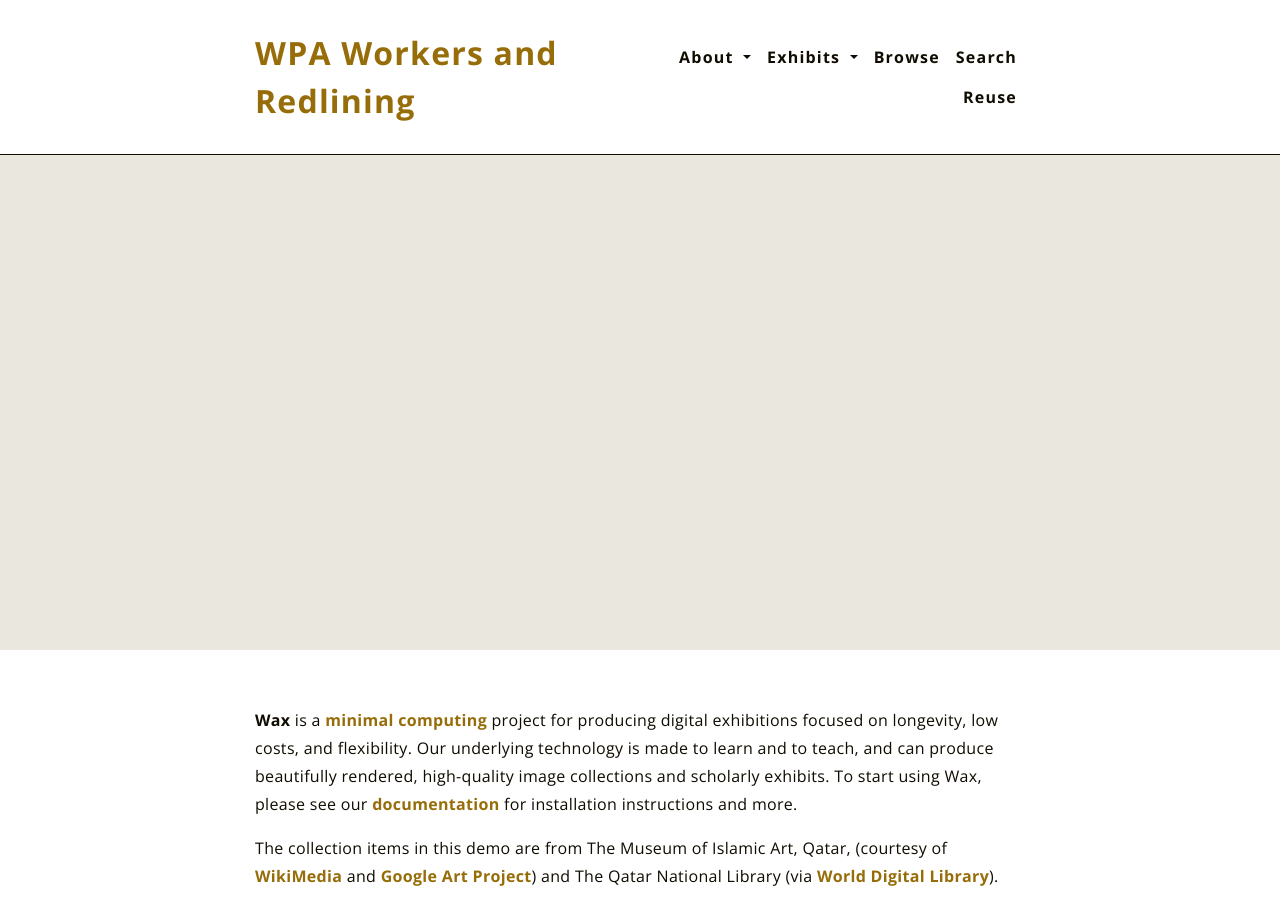
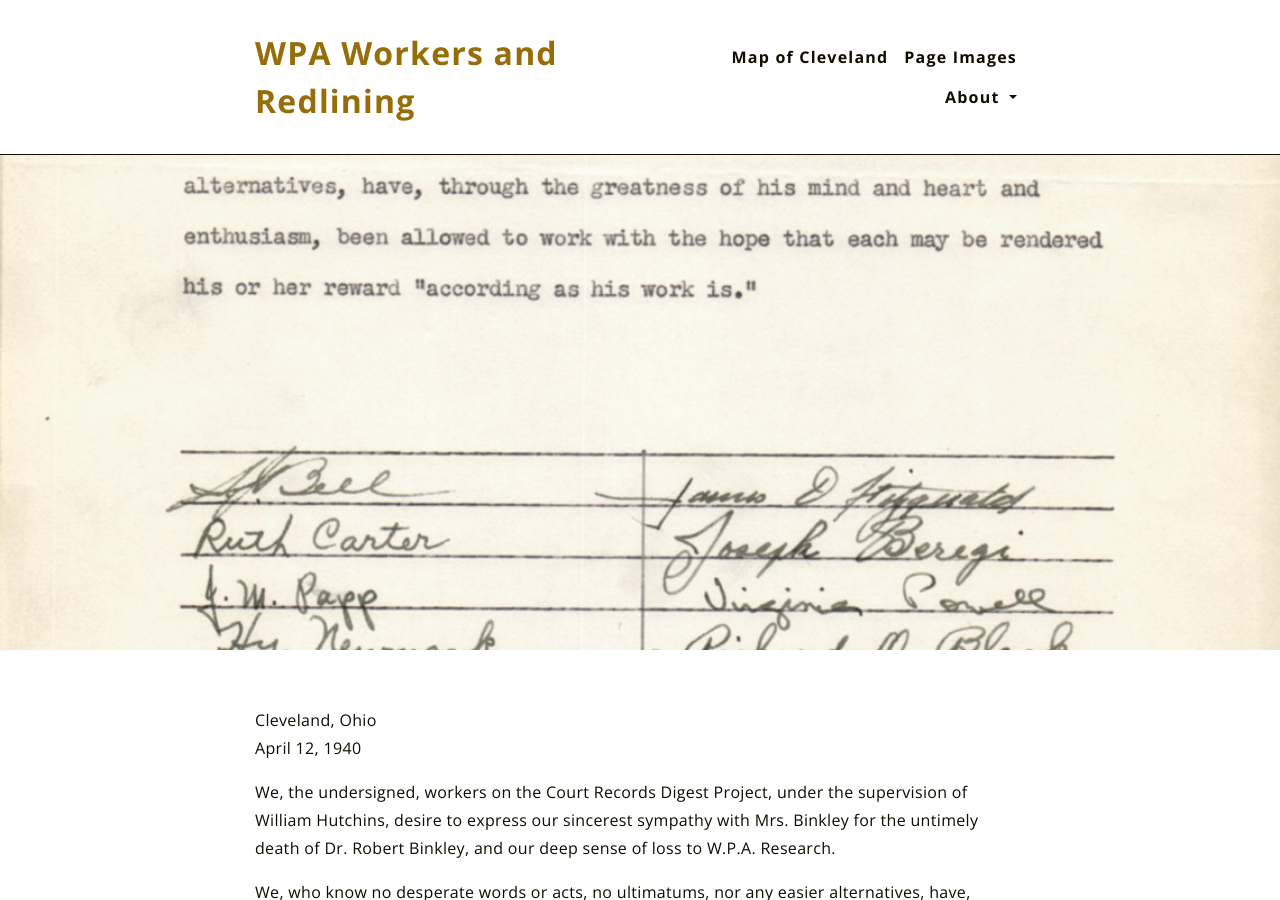
Before and after one commit to pbinkley/wpa-workers, a Jekyll site: the page built from index.md, in a window 1280 px wide and 900 px high. Built offline with Jekyll 4.4.1, drawn with Linux system fonts in a browser that asks for light colours; some of the changed text lies outside the part shown.

Commit message:
Start customizations

```diff
--- a/_config.yml
+++ b/_config.yml
@@ -24,6 +24,7 @@ url:              'https://pbinkley.github.io'
 baseurl:          '/wpa-workers'
 copyright:        'Peter Binkley 2020'
 logo:             '/assets/logo.png'
+repository:       'pbinkley/wpa-workers'
 
 # ---------------------------------------------------------------
 # BUILD SETTINGS
@@ -108,6 +109,10 @@ search:
 # submenu via `sub`.
 
 menu:
+  - label: 'Map of Cleveland'
+    link: '/map/'
+  - label: 'Page Images'
+    link: '/documents/doc9031/'
   - label: 'About'
     sub:
       - label: 'Wax'
@@ -116,18 +121,6 @@ menu:
         link: 'https://minicomp.github.io/wiki/wax/'
       - label: 'Credits'
         link: '/credits/'
-  - label: 'Exhibits'
-    sub:
-      - label: 'Inline Parallax Image'
-        link: '/exhibits/a/'
-      - label: 'Inline Image References'
-        link: '/exhibits/b/'
-  - label: 'Browse'
-    link: '/collection/'
-  - label: 'Search'
-    link: '/search/'
-  - label: 'Reuse'
-    link: '/reuse/'
 
 # --------------------------------------------------------------
 # SITE FOOTER SETTINGS
--- a/_includes/footer.html
+++ b/_includes/footer.html
@@ -8,6 +8,7 @@
           &copy; {{ site.copyright }}<br>
           Built with <a href='https://github.com/minicomp/wax/'>Minicomp/Wax</a>
         </p>
+        <p>Version: {{ site.github.build_revision | truncate: 7 }}</p>
       </div>
       <div class='col'>
         <p class='footer-title'>Links</p>
--- /dev/null
+++ b/_workshop/city-directory-toc.txt
@@ -0,0 +1,5 @@
+32: p.36 Abbreviations
+33: p.37 Alphabetical list of names
+100: p.103 Bender
+p.1517 Business Directory
+p.1701 Street Index - A
--- a/index.md
+++ b/index.md
@@ -2,15 +2,18 @@
 layout: page
 show_title: false
 banner:
-  collection: qatar
-  pid: obj10
-  y: 25%
+  collection: documents
+  pid: doc9031
+  y: 43%
   height: '500px'
 ---
 
-__Wax__ is a [minimal computing](http://go-dh.github.io/mincomp/) project for producing digital exhibitions focused on longevity, low costs, and flexibility. Our underlying technology is made to learn and to teach, and can produce beautifully rendered, high-quality image collections and scholarly exhibits. To start using Wax, please see our [documentation](https://minicomp.github.io/wiki/#/wax/) for installation instructions and more.
+> Cleveland, Ohio
+> April 12, 1940
 
-The collection items in this demo are from The Museum of Islamic Art, Qatar, (courtesy of [WikiMedia](https://commons.wikimedia.org/wiki/Category:Google_Art_Project_works_in_The_Museum_of_Islamic_Art,_Qatar) and [Google Art Project](https://www.google.com/culturalinstitute/about/artproject/)) and The Qatar National Library (via [World Digital Library](https://www.wdl.org/en/)).
+> We, the undersigned, workers on the Court Records Digest Project, under the supervision of William Hutchins, desire to express our sincerest sympathy with Mrs. Binkley for the untimely death of Dr. Robert Binkley, and our deep sense of loss to W.P.A. Research.
+
+> We, who know no desperate words or acts, no ultimatums, nor any easier alternatives, have, through the greatness of his mind and heart and enthusiasm, been allowed to work with the hope that each may be rendered his or her reward "according as his work is."
 
 ### Browse the Collection
 
```
Also changed, not shown: pages/exhibits.md (deleted, +0 -16 lines), pages/map.md (renamed from map.md, +4 -0 lines), img/logo.png.
